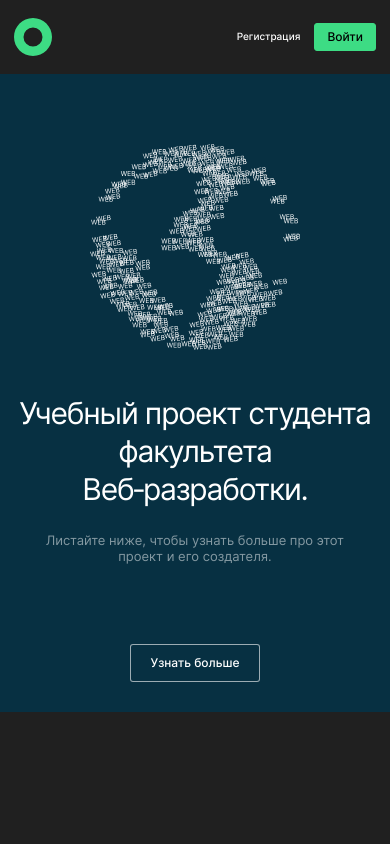
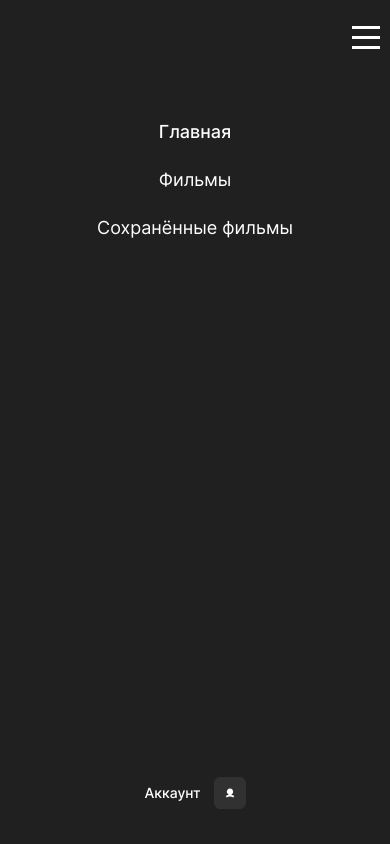
Before and after one commit to Olga-Mishareva/movies-explorer-frontend, a React (Create React App) app in the folder movies-explorer/: page / in a window 390 px wide. Built offline with nearby package versions, Linux system fonts and the light colour scheme.

Commit message:
feat: add hover style for navigation

```diff
--- a/movies-explorer/src/components/Navigation/Navigation.css
+++ b/movies-explorer/src/components/Navigation/Navigation.css
@@ -38,6 +38,10 @@
     background-position: center;
     padding: 0;
     z-index: 1;
+  }
+  .navigation__button:hover {
+    opacity: .7;
+    cursor: pointer;
   }
   .navigation__button_invisible {
     display: none;
@@ -138,6 +142,11 @@
   margin-right: 30px;
 }
 
+.navigation__link_type_register:hover {
+  color: rgba(255, 255, 255, .7);
+  cursor: pointer;
+}
+
 @media screen and (max-width: 767px) {
   .navigation__link_type_register {
     padding: 10px 0;
@@ -159,10 +168,14 @@
   font-size: 12px;
   line-height: 16px;
   padding: 10px 20px;
-  border: 1px solid #3DDC84;
   border-radius: 3px;
   background-color: #3DDC84;
   color: #000000;
+}
+
+.navigation__link_type_login:hover {
+  cursor: pointer;
+  opacity: .8;
 }
 
 @media screen and (max-width: 460px) {
@@ -175,6 +188,11 @@
 
 .navigation__link_type_home {
   display: none;
+}
+
+.navigation__link_type_home:hover {
+  color: rgba(255, 255, 255, .7);
+  cursor: pointer;
 }
 
 @media screen and (max-width: 767px) {
@@ -195,6 +213,11 @@
   font-size: 13px;
   line-height: 18px;
   margin-bottom: 18px;
+}
+
+.navigation__link_type_movies:hover {
+  color: rgba(255, 255, 255, .7);
+  cursor: pointer;
 }
 
 /* .navigation__link_type_movies.active {
@@ -218,6 +241,11 @@
   line-height: 18px;
 }
 
+.navigation__link_type_saved-movies:hover {
+  color: rgba(255, 255, 255, .7);
+  cursor: pointer;
+}
+
 /* .navigation__link_type_saved-movies.active {
   font-weight: 500;
 } */
@@ -237,6 +265,11 @@
   flex-direction: row;
   align-items: center;
   padding: 0;
+}
+
+.navigation__link_type_profile:hover {
+  opacity: .7;
+  cursor: pointer;
 }
 
 @media screen and (max-width: 767px) {
--- a/movies-explorer/src/components/Navigation/Navigation.js
+++ b/movies-explorer/src/components/Navigation/Navigation.js
@@ -6,16 +6,16 @@ function Navigation() {
   return (
     <div className="navigation">
       {/* invisible добавл. состоянием, если залогинен */}
-      <nav className="navigation navigation_type_logged-out navigation_ ">
+      <nav className="navigation navigation_type_logged-out navigation_invisible ">
         <Link to="" className="navigation__link navigation__link_type_register">Регистрация</Link>
         <Link to="" className="navigation__link navigation__link_type_login">Войти</Link>
       </nav>
       {/* background-image меняется состоянием при нажатии, invisible добавл. если не залог. */}
-      <button className="navigation__button navigation__button_invisible " type="button"></button>
+      <button className="navigation__button navigation__button_ " type="button"></button>
       {/* invisible добавляется состоянием при нажатии на navigation__button, меню скрывается */}
-      <div className="overlay overlay_invisible ">
+      <div className="overlay overlay_ ">
         {/* invisible добавл. состоянием, если не залогинен */}
-        <nav className="navigation navigation_type_logged-in navigation_invisible ">
+        <nav className="navigation navigation_type_logged-in navigation_ ">
           <div className="navigation__container">
             <NavLink to="" className="navigation__link navigation__link_type_home">Главная</NavLink>
             <NavLink to="" className="navigation__link navigation__link_type_movies">Фильмы</NavLink>
```
